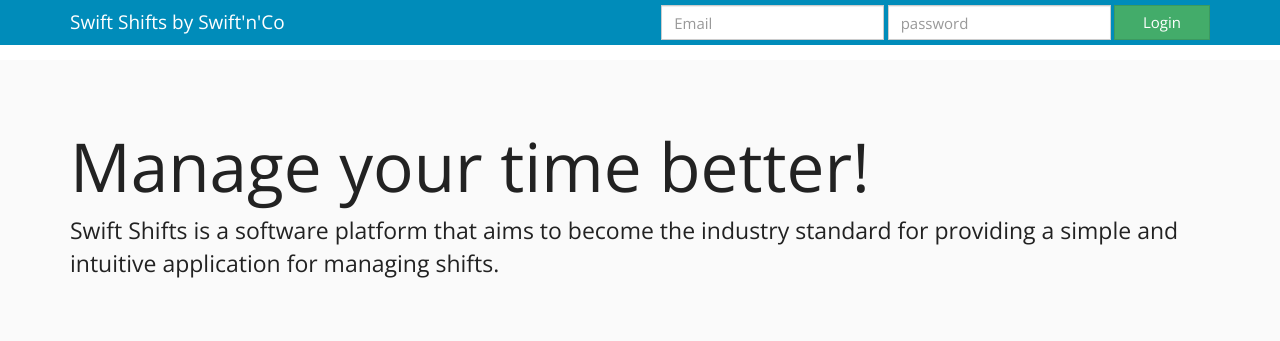
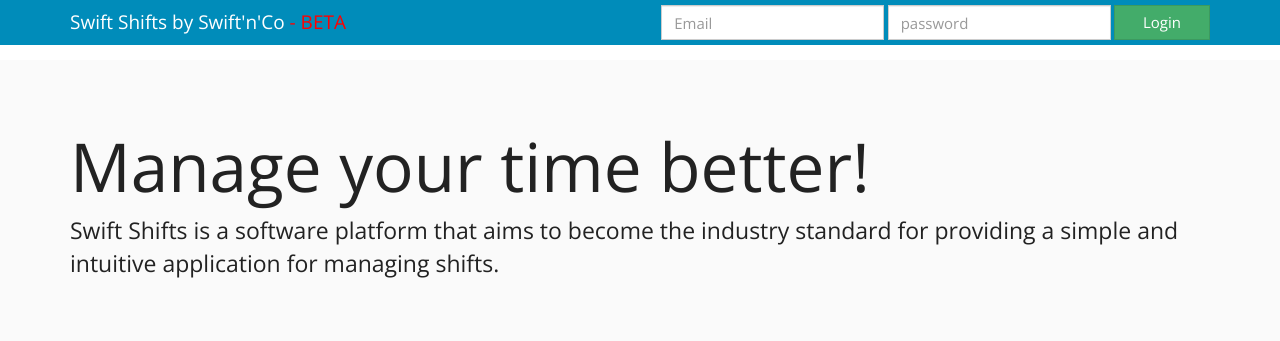
Before and after one commit to chrisciampoli/adpoint_by_cciampoli, a CodeIgniter app: page /index.php/auth/login in a window 1280 px wide. Shown: the top 341 px of the page. Run offline with CodeIgniter, Linux system fonts and the light colour scheme; some libraries are stand-ins or nearby versions.

Commit message:
'changes'

```diff
--- a/application/views/public/index.php
+++ b/application/views/public/index.php
@@ -34,7 +34,7 @@
                         <span class="icon-bar"></span>
                         <span class="icon-bar"></span>
                     </button>
-                    <a class="navbar-brand" href="#">Swift Shifts by Swift'n'Co</a>
+                    <a class="navbar-brand" href="#">Swift Shifts by Swift'n'Co<span style="color:red;"> - BETA</span></a>
                 </div>
                 <div class="navbar-collapse collapse">
                     <?php $attributes = array('class' => 'navbar-form navbar-right', 'id' => 'signin_form'); ?>
```
